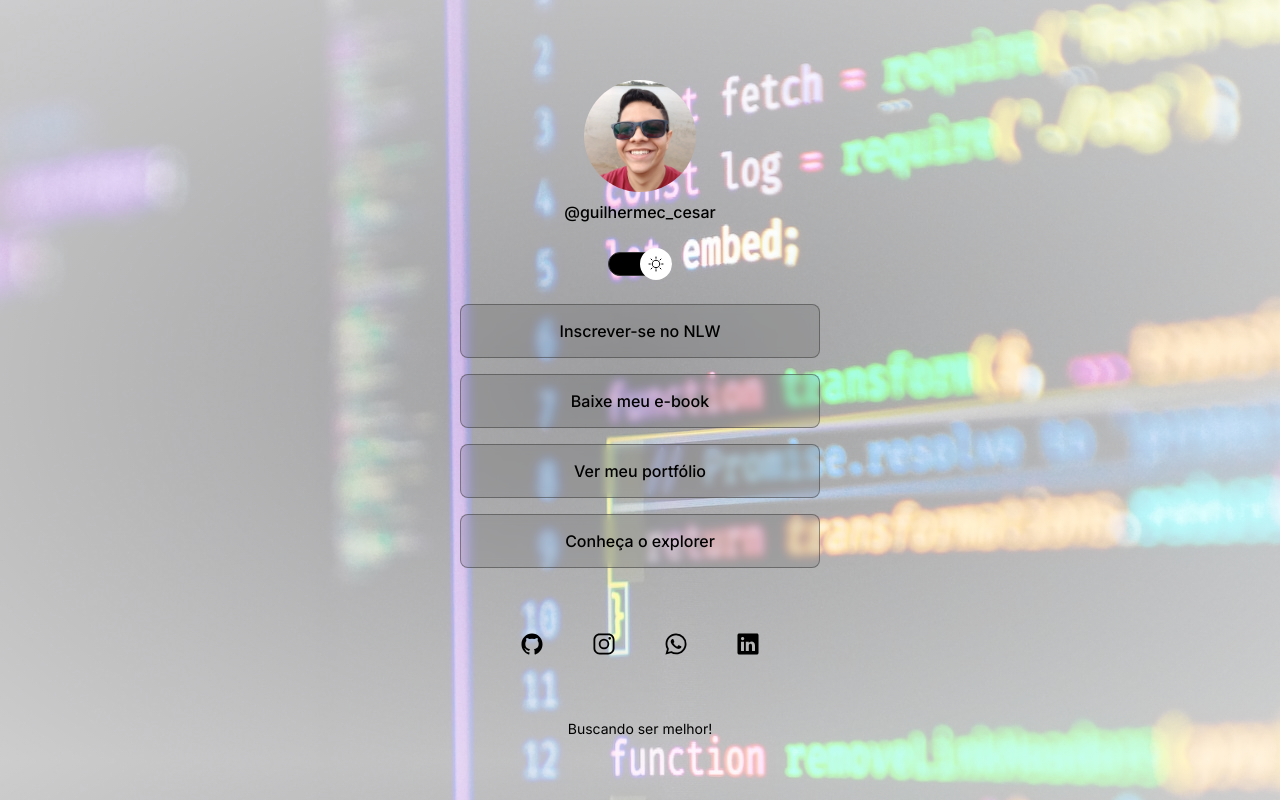
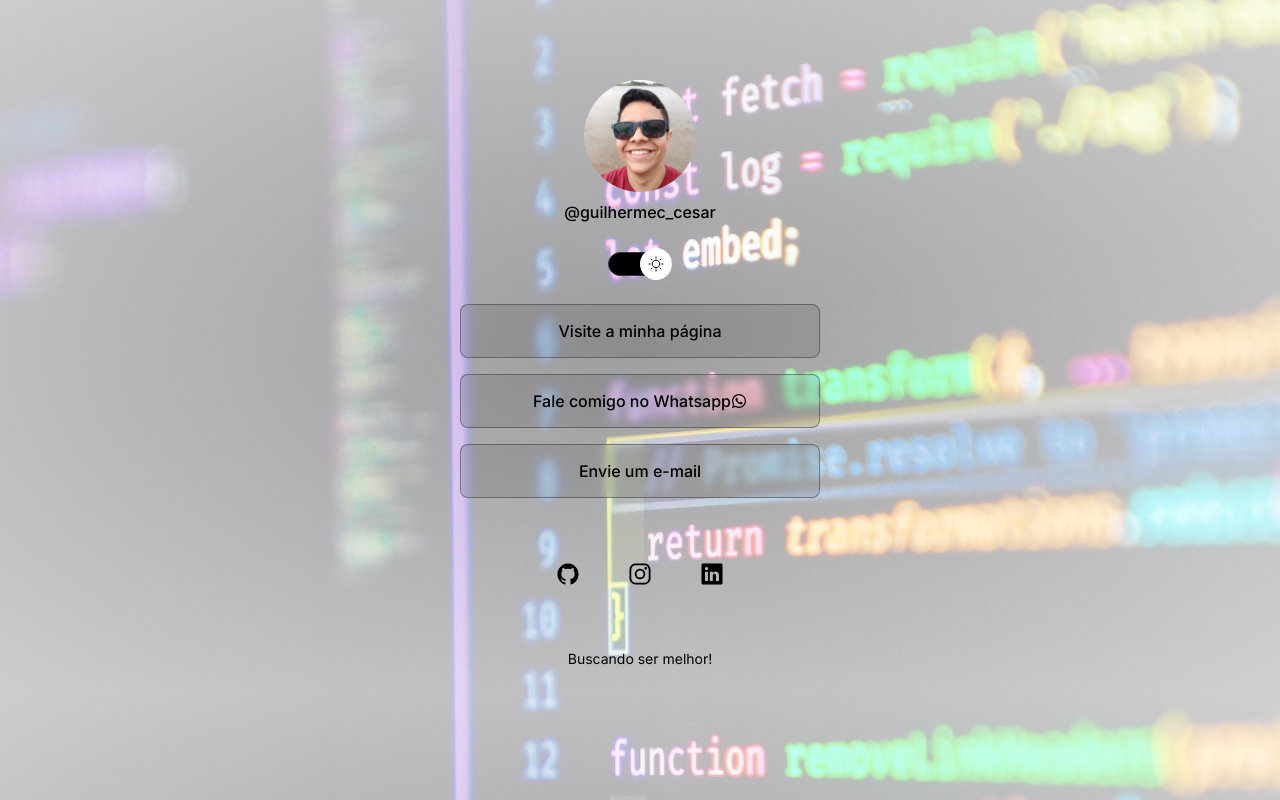
Before and after one commit to GuilhermeC77/social_card, a plain HTML site: page index.html in a window 1280 px wide. Drawn offline with nearby package versions, Linux system fonts and the light colour scheme.

Commit message:
alterações

```diff
--- a/index.html
+++ b/index.html
@@ -34,10 +34,25 @@
 
       <div id="agrupa_lista">
         <ul id="itens_lista">
-          <li><a href="#" target="_blank">Inscrever-se no NLW</a></li>
-          <li><a href="#" target="_blank">Baixe meu e-book</a></li>
-          <li><a href="#" target="_blank">Ver meu portfólio</a></li>
-          <li><a href="#" target="_blank">Conheça o explorer</a></li>
+          <li>
+            <a href="https://guilhermec77.github.io/myHome/" target="_blank"
+              >Visite a minha página</a
+            >
+          </li>
+          <li>
+            <a
+              href="https://api.whatsapp.com/send/?phone=5517988269521&text&type=phone_number&app_absent=0"
+              target="_blank"
+              >Fale comigo no Whatsapp <ion-icon name="logo-whatsapp"></ion-icon
+            ></a>
+          </li>
+          <li>
+            <a
+              href="mailto:guilherme.cesar@redemontecarlo.com.br"
+              target="_blank"
+              >Envie um e-mail
+            </a>
+          </li>
         </ul>
       </div>
 
@@ -47,11 +62,6 @@
         ></a>
         <a href="https://www.instagram.com/guilhermec_cesar/" target="_blank"
           ><ion-icon name="logo-instagram"></ion-icon
-        ></a>
-        <a
-          href="https://api.whatsapp.com/send/?phone=5517988269521&text&type=phone_number&app_absent=0"
-          target="_blank"
-          ><ion-icon name="logo-whatsapp"></ion-icon
         ></a>
         <a
           href="https://www.linkedin.com/in/guilherme-c-155695181/"
@@ -73,6 +83,6 @@
       nomodule
       src="https://unpkg.com/ionicons@7.1.0/dist/ionicons/ionicons.js"
     ></script>
-    <script src="script.js" ></script>
+    <script src="script.js"></script>
   </body>
 </html>
--- a/styles.css
+++ b/styles.css
@@ -70,8 +70,7 @@ body * {
   margin-top: 8px;
 }
 
-#switch{
-
+#switch {
   width: 64px;
 
   position: relative;
@@ -80,7 +79,7 @@ body * {
   margin: 4px auto;
 }
 
-#switch button{
+#switch button {
   width: 32px;
   height: 32px;
   background: white var(--bg-url-switch) no-repeat center;
@@ -93,14 +92,21 @@ body * {
   top: 50%;
   transform: translateY(-50%);
   /* move o elemento para cima ou baixo (Y) */
+
+  animation: slide-back 0.2s;
 }
 
-.light #switch button{
-  right: 0;
-  left: initial;
+#switch button:hover {
+  outline: 8px solid rgba(var(--highlight-color), 0.2);
+  transition: 0.1s;
 }
 
-#switch span{
+.light #switch button {
+  animation: slide-in 0.2s forwards;
+  /* animação criada na @keyframes e o forwards mantem as properties depois do slide-in*/
+}
+
+#switch span {
   display: block;
 
   width: 64px;
@@ -194,3 +200,24 @@ footer {
 
   font-size: 14px;
 }
+
+@keyframes slide-in {
+  from {
+    left: 0;
+  }
+  to {
+    left: 50%;
+  }
+}
+/* at rule nome
+  conteudo
+*/
+
+@keyframes slide-back {
+  from {
+    left: 50%;
+  }
+  to {
+    left: 0%;
+  }
+}
```
Lines whose indentation alone changed are shown as unchanged.
